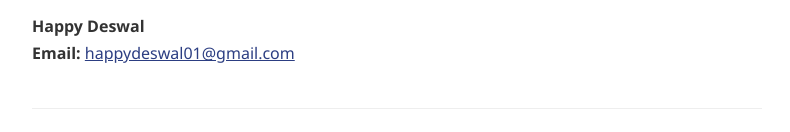
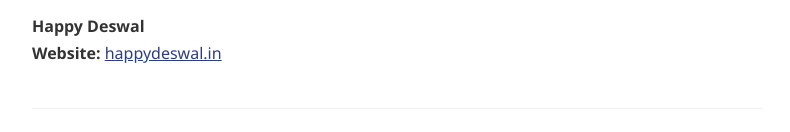
Before and after one commit to HappyDeswal/finn-privacy-policy, a plain HTML site: page index.html in a window 1280 px wide. Shown: the part 4261-4393 px from the top of the page, without its empty margins (243-1033 px from the left). Drawn offline with Linux system fonts and the light colour scheme.

Commit message:
Use portfolio website in Contact Us section

```diff
--- a/index.html
+++ b/index.html
@@ -363,8 +363,8 @@
     </p>
     <p>
         <strong>Happy Deswal</strong><br>
-        <strong>Email:</strong>
-        <a href="mailto:happydeswal01@gmail.com">happydeswal01@gmail.com</a>
+        <strong>Website:</strong>
+        <a href="https://happydeswal.in" target="_blank" rel="noopener noreferrer">happydeswal.in</a>
     </p>
 
     <footer>
```
